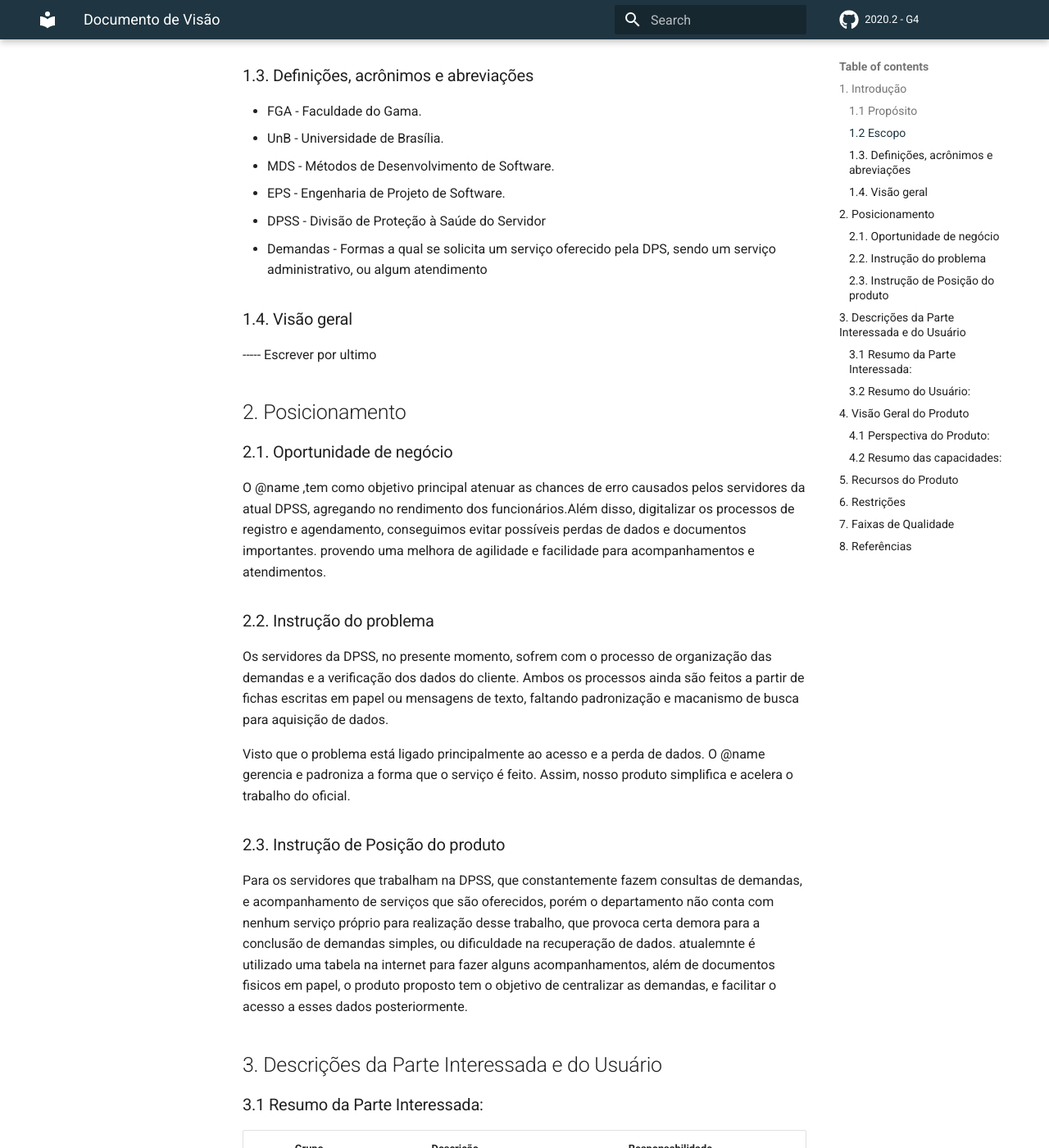
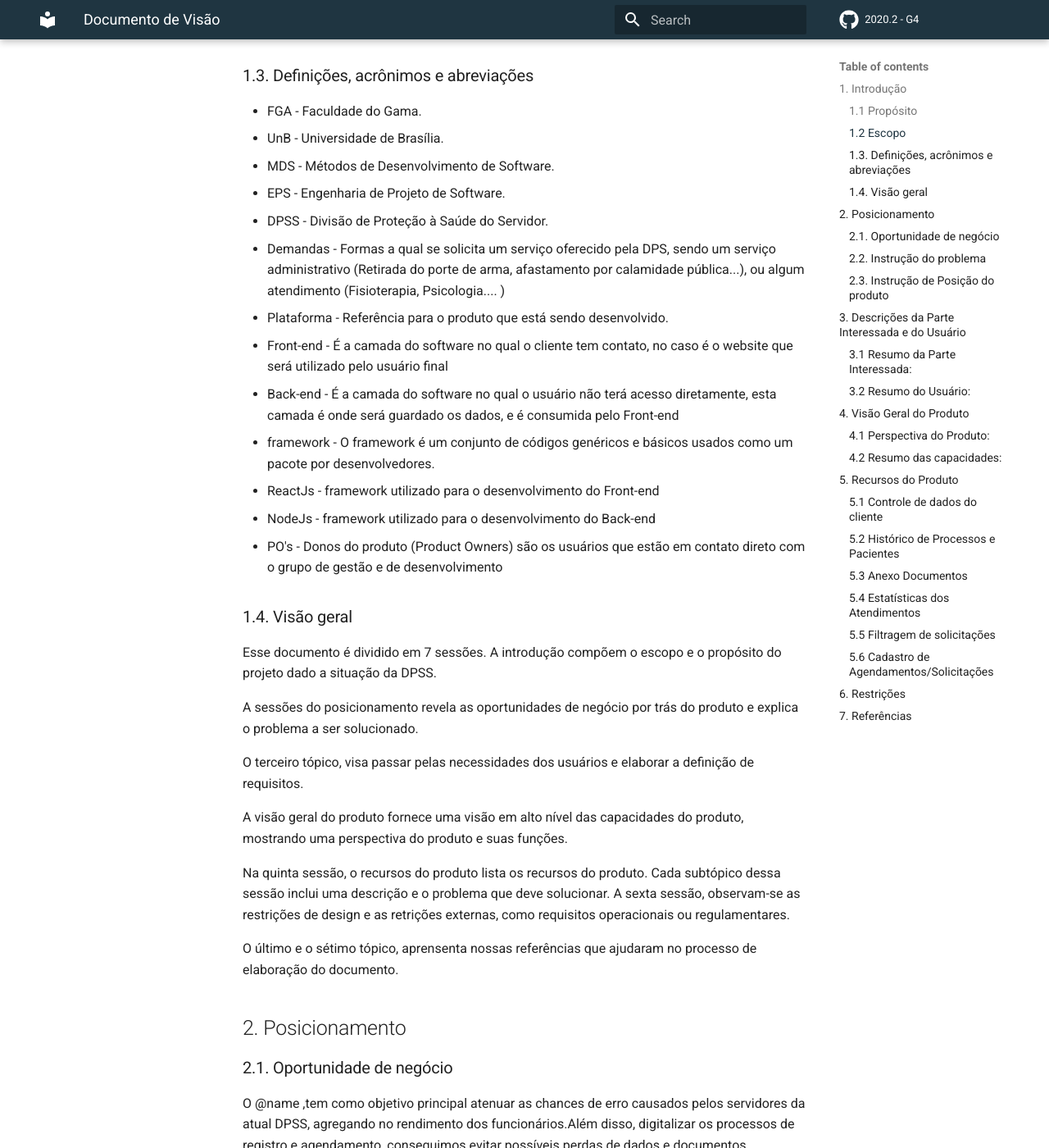
Before and after one commit to fga-eps-mds/2020-2-SiGeD, an MkDocs documentation site: the page built from docs/vision.md, in a window 1280 px wide and 1400 px high, scrolled down 646 px. Shown: the whole window at 82% size. Built offline with MkDocs 1.6.1 and Material for MkDocs 9.7.7, drawn with Linux system fonts in a browser that asks for light colours; comment, search, counter and statistics services are not loaded; some of the changed text lies outside the part shown.

Commit message:
[84] Create vision document
Signed-off-by: yukioz <yukio.link@gmail.com>

Co-authored-by: Ezequiel <ezequiel1de1oliveira@gmail.com>

Co-authored-by: DaviMarinho <davii_marinho@hotmail.com>

```diff
--- a/docs/vision.md
+++ b/docs/vision.md
@@ -2,7 +2,7 @@
 
 ## 1. Introdução
 
-Este documento tem o propósito de apresentar de forma geral e clara, o objetivo do projeto, algumas definições e formas de resolver o problemas proposto.
+Este documento tem o propósito de apresentar de forma geral e clara, o objetivo do projeto, algumas definições e formas de resolver os problemas propostos.
 
 ### 1.1 Propósito
 
@@ -12,17 +12,35 @@
 
 O escopo do projeto está associado a necessidade da DPSS em armazenar dados e acompanhar servidores que necessitam de algum serviço oferecido pela DPSS, sem a necessidade de vasculhar planilhas ou pastas todos os dias para dar sequência a uma demanda que chegue até a DPSS.
 
-
 ### 1.3. Definições, acrônimos e abreviações
 - FGA - Faculdade do Gama.
 - UnB - Universidade de Brasília.
 - MDS - Métodos de Desenvolvimento de Software.
 - EPS - Engenharia de Projeto de Software.
-- DPSS - Divisão de Proteção à Saúde do Servidor
-- Demandas - Formas a qual se solicita um serviço oferecido pela DPS, sendo um serviço administrativo, ou algum atendimento
+- DPSS - Divisão de Proteção à Saúde do Servidor.
+- Demandas - Formas a qual se solicita um serviço oferecido pela DPS, sendo um serviço administrativo (Retirada do porte de arma, afastamento por calamidade pública...), ou algum atendimento (Fisioterapia, Psicologia.... )
+- Plataforma - Referência para o produto que está sendo desenvolvido.
+- Front-end - É a camada do software no qual o cliente tem contato, no caso é o website que será utilizado pelo usuário final
+- Back-end - É a camada do software no qual o usuário não terá acesso diretamente, esta camada é onde será guardado os dados, e é consumida pelo Front-end
+- framework - O framework é um conjunto de códigos genéricos e básicos usados como um pacote por desenvolvedores.
+- ReactJs - framework utilizado para o desenvolvimento do Front-end
+- NodeJs - framework utilizado para o desenvolvimento do Back-end
+- PO's - Donos do produto (Product Owners) são os usuários que estão em contato direto com o grupo de gestão e de desenvolvimento
+
 
 ### 1.4. Visão geral
------ Escrever por ultimo
+Esse documento é dividido em 7 sessões. A introdução compõem o escopo e o propósito do projeto dado a situação da DPSS.
+
+A sessões do posicionamento revela as oportunidades de negócio por trás do produto e explica o problema a ser solucionado.
+
+O terceiro tópico, visa passar pelas necessidades dos usuários e elaborar a definição de requisitos.
+
+A visão geral do produto fornece uma visão em alto nível das capacidades do produto, mostrando uma perspectiva do produto e suas funções.
+
+Na quinta sessão, o recursos do produto lista os recursos do produto. Cada subtópico dessa sessão  inclui uma descrição e o problema que deve solucionar.
+A sexta sessão, observam-se as restrições de design e as retrições externas, como requisitos operacionais ou regulamentares.
+
+O último e o sétimo tópico, aprensenta nossas referências que ajudaram no processo de elaboração do documento.
 
 ## 2. Posicionamento
 
@@ -31,13 +49,13 @@
 
 
 ### 2.2. Instrução do problema
-Os servidores da DPSS, no presente momento, sofrem com o processo de organização das demandas e a verificação dos dados do cliente. Ambos os processos ainda são feitos a partir de fichas escritas em papel ou mensagens de texto, faltando padronização e macanismo de busca para aquisição de dados.
+Os servidores da DPSS, no presente momento, sofrem com o processo de organização das demandas e a verificação dos dados do cliente. Ambos os processos ainda são feitos a partir de fichas escritas em papel ou mensagens de texto, faltando padronização e mecanismo de busca para aquisição de dados.
 
-Visto que o problema está ligado principalmente ao acesso e a perda de dados. O @name gerencia e padroniza a forma que o serviço é feito. Assim, nosso produto simplifica e acelera o trabalho do oficial.
+Visto que o problema está ligado principalmente ao acesso e a perda de dados. O @name gerência e padroniza a forma que o serviço é feito. Assim, nosso produto simplifica e acelera o trabalho do oficial.
 
 ### 2.3. Instrução de Posição do produto
 
-Para os servidores que trabalham na DPSS, que constantemente fazem consultas de demandas, e acompanhamento de serviços que são oferecidos, porém o departamento não conta com nenhum serviço próprio para realização desse trabalho, que provoca certa demora para a conclusão de demandas simples, ou dificuldade na recuperação de dados. atualemnte é utilizado uma tabela na internet para fazer alguns acompanhamentos, além de documentos fisicos em papel, o produto proposto tem o objetivo de centralizar as demandas, e facilitar o acesso a esses dados posteriormente.
+Para os servidores que trabalham na DPSS, que constantemente fazem consultas de demandas, e acompanhamento de serviços que são oferecidos, porém o departamento não conta com nenhum serviço próprio para realização desse trabalho, que provoca certa demora para a conclusão de demandas simples, ou dificuldade na recuperação de dados. atualmente é utilizado uma tabela na internet para fazer alguns acompanhamentos, além de documentos físicos em papel, o produto proposto tem o objetivo de centralizar as demandas, e facilitar o acesso a esses dados posteriormente.
 
 ## 3. Descrições da Parte Interessada e do Usuário
 
@@ -54,23 +72,21 @@
 ### 3.2 Resumo do Usuário:
 Grupo     | Descrição   | Responsabilidade
 :-------: | :------: | :------:
-Funcionario DPSS | Servidores da DPSS | Resolver demandas admnistrativas ou não.
+Funcionário DPSS | Servidores da DPSS | Resolver demandas administrativas ou não.
 Atendentes | Recepcionistas | Cria demandas e registra servidores externos.
 DPSS | Representa o departamento | Administra e tem acesso a todas as demandas em andamento e históricos.
 
 
 ## 4. Visão Geral do Produto
 
-Esta seção fornece uma visualização de alto nível das capacidades do produto,
-
 ### 4.1 Perspectiva do Produto:
-O projeto @name é um
+Os funcionários da DPSS não possuem um software de uso próprio para auxiliá-los em todas suas necessidades e para este fim o @name foi criado. Ele é um website que auxilia os funcionários da DPSS a realizar os atendimentos, salvamento de dados e prontuário dos pacientes, agilizar a realização de tarefas e criar estatísticas baseadas nos dados da plataforma.
 
 ### 4.2 Resumo das capacidades:
 
 **Benefícios para o Usuário**     | **Recursos de Suporte**
 ----------------------------------|--------------------
-Padronizar o forma de trabalho    | Aplicativo com várias funcionalidades que cobrem suas necessidades
+Padronizar o forma de trabalho    | Aplicação com várias funcionalidades que cobrem suas necessidades
 Maior comodidade do usuário       | O servidor da DPSS pode fazer trabalho remoto
 Evitar perda de dados             | Banco de dados para armazenar documentos
 Agilizar a análise de dados       | Mecanismo de busca no site
@@ -85,13 +101,30 @@
 
 ## 5. Recursos do Produto
 
+### 5.1 **Controle de dados do cliente**
+É uma das principais funções da aplicação, o usuário pode cadastrar o cliente no site e acessar os dados cadastrados.
+
+### 5.2 **Histórico de Processos e Pacientes**
+Essa funcionalidade permite ao usuário um controle mais amplo dos clientes para elaborar estatísticas e confirmar eventos posteriormente.
+
+### 5.3 **Anexo Documentos**
+Anexar documentos ao realizar um agendamento é essencial para o desenvolvimento do projeto. Uma vez que estamos substituindo o papel por telas digitais, precisamos anexar arquivos no envio de documentos.
+
+### 5.4 **Estatísticas dos Atendimentos**
+As estatísticas de atendimentos são necessárias para o relatório de informações a respeito dos agendamentos. Esse relatório é de responsabilidade da DPSS para avaliar as condições dos clientes.
+
+### 5.5 **Filtragem de solicitações**
+A filtragem de solicitações é um mecanismo de busca para facilitar o acesso de informações feitas pelo usuário.
+
+### 5.6 **Cadastro de Agendamentos/Solicitações**
+O usuário pode cadastrar agendamentos e solicitações pelo site e evitando o uso de papel e padronizando o serviço da DPSS.
 
 ## 6. Restrições
 
+Para o design, a equipe de gestão do projeto em conjunto com a equipe de desenvolvimento deverão seguir a paleta de cores e o protótipo que foram validados que os PO 's do projeto.
+Para restrição de segurança e até de uso, a plataforma permite que usuários sejam cadastrados por administradores, os usuários que serão cadastrados como funcionários da DPSS poderão cadastrar o público de servidores externos como clientes, que de alguma forma irão precisar dos serviços da DPSS com algum tipo de demanda. Restrição para implementação, o grupo em conjunto decidiu centralizar as plataformas usando Javascript, com os frameworks Reactjs para o Front-end e Nodejs para o Back-end.
 
-## 7. Faixas de Qualidade
-
-## 8. Referências
+## 7. Referências
 IBM Knowledge Center - Documento de Visão: Estruturas de um Documento de Visão.
 
 Disponível em: https://www.ibm.com/support/knowledgecenter/pt-br/SSWMEQ_4.0.6/com.ibm.rational.rrm.help.doc/topics/r_vision_doc.html
```
